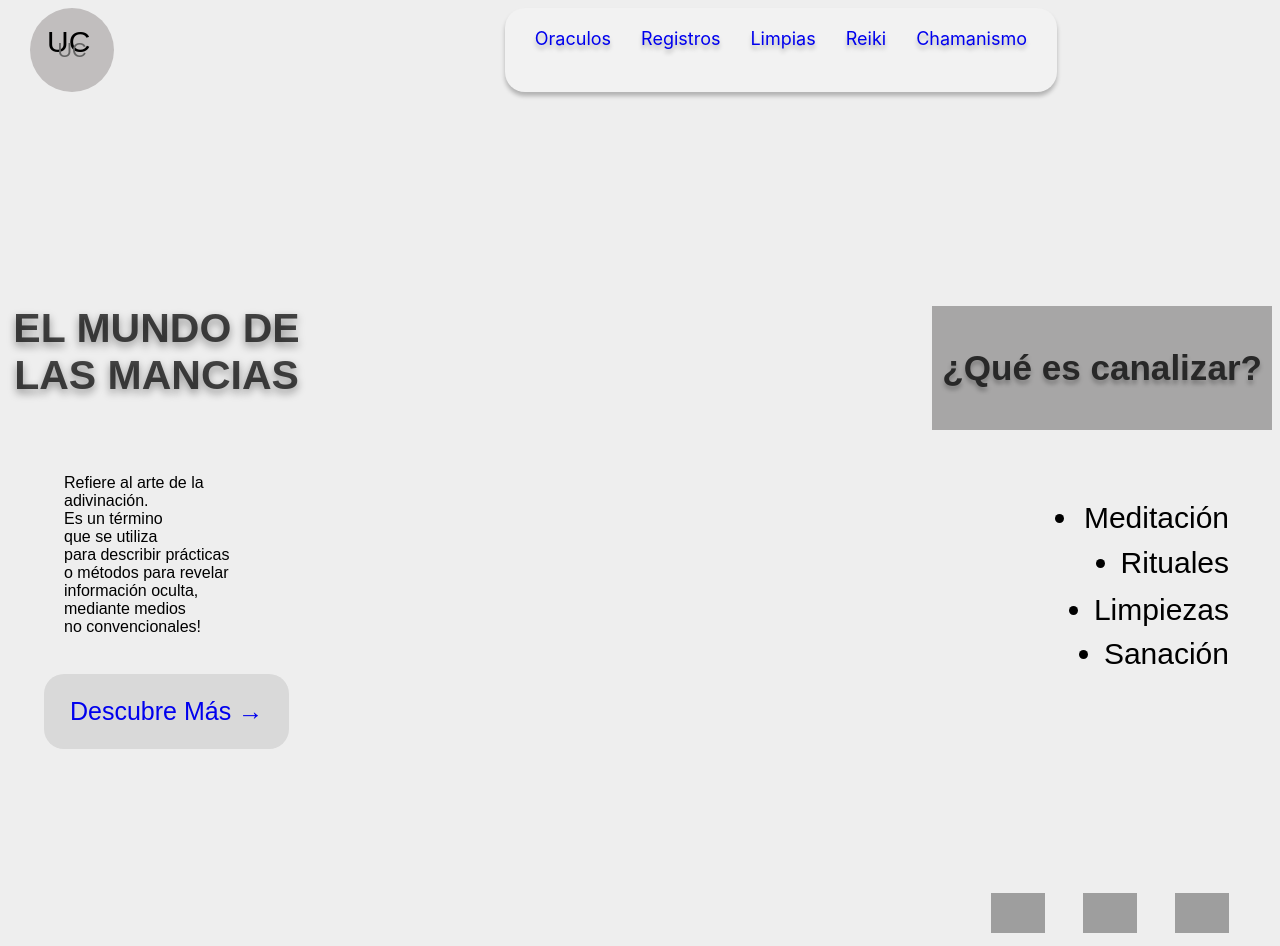
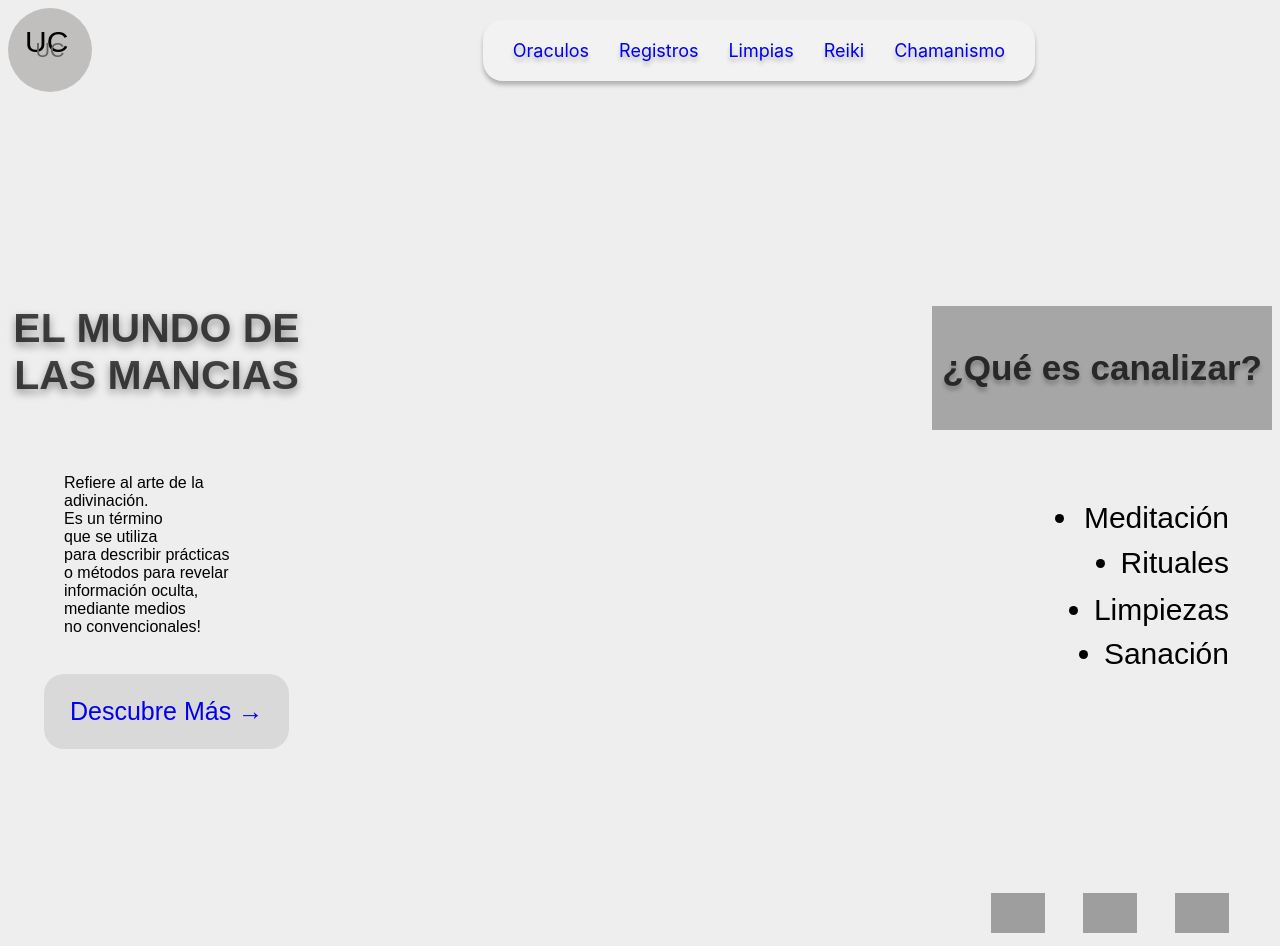
Before and after one commit to tormentacosmicaazul/BlueCosmicStorm, a plain HTML site: page sdfsf.html in a window 1280 px wide. Drawn offline with Linux system fonts and the light colour scheme; grey boxes are pictures that could not be loaded.

Commit message:
Add files via upload

```diff
--- a/style.css
+++ b/style.css
@@ -35,7 +35,7 @@
   }
   .content-wrapper {
     display: flex;
-    margin-top: 179px;
+    margin-top: 160px;
     width: 100%;
     gap: 20px;
     font-weight: 400;
@@ -75,7 +75,6 @@
     border-radius: 20px;
     background-color: #d9d9d9;
     align-self: start;
-    margin-top: 22px;
     font-size: 18px;
     text-align: center;
     padding: 23px 26px;
@@ -88,7 +87,8 @@
     display: flex;
     flex-direction: column;
     font-size: 25px;
-    padding-right: 10px;
+    margin-top: 15px;
+    /*padding-right: 10px;*/
   }
   .canalizar-title {
     text-shadow: 0 4px 4px rgba(0, 0, 0, 0.25);
@@ -106,15 +106,13 @@
     flex-direction: column;
     font-family: BioRhyme, sans-serif;
     text-align: right;
+    padding-right: 10px;
 
   }
   .canalizar-item {
     align-self: end;
     margin-top: 10px;
     font-size: 25px;
-  }
-  .canalizar-title:hover {
-    transform: scale(1.2);
   }
   .canalizar-item:hover {
     transform: scale(1.2);
@@ -156,7 +154,18 @@
   }
   /**************************************************************************/
     .oracle-section { display: flex; flex-direction: column; }
-    .header { display: flex; margin-left: 22px; width: 100%; max-width: 1027px; gap: 20px; color: #000; font-weight: 400; white-space: nowrap; flex-wrap: wrap; justify-content: space-between; }
+    .header {
+      display: flex;
+      align-items: center;
+      width: 100%;
+      max-width: 1027px;
+      gap: 20px;
+      color: #000;
+      font-weight: 400;
+      white-space: nowrap;
+      flex-wrap: wrap;
+      justify-content: space-between; }
+
     @media (max-width: 991px) { .header { max-width: 100%; white-space: initial; } }
     .logo {
       background-blend-mode:overlay; background-color: #c1bebe;
@@ -187,7 +196,8 @@
       gap: 30px;
       flex-wrap: wrap;
       padding: 20px 30px;
-      font: 18px Inter, sans-serif; }
+      font: 18px Inter, sans-serif;
+    }
 
     @media (max-width: 991px) { .nav-menu { white-space: initial; padding: 0 20px; } }
     .nav-item { text-shadow: 0 4px 4px rgba(0, 0, 0, 0.25); }
@@ -230,3 +240,18 @@
   .minimal-container:hover {
     transform: scale(1.1) rotate(5deg);
   }
+  /*.minimal-container:hover {
+    transform: scale(1.1) rotate(5deg);
+    animation: shake 0.5s ease infinite;
+  }
+  @keyframes shake {
+    0%, 100% {
+      transform: translateX(0);
+    }
+    10%, 30%, 50%, 70%, 90% {
+      transform: translateX(-15px);
+    }
+    20%, 40%, 60%, 80% {
+      transform: translateX(15px);
+    }
+  }*/
```
